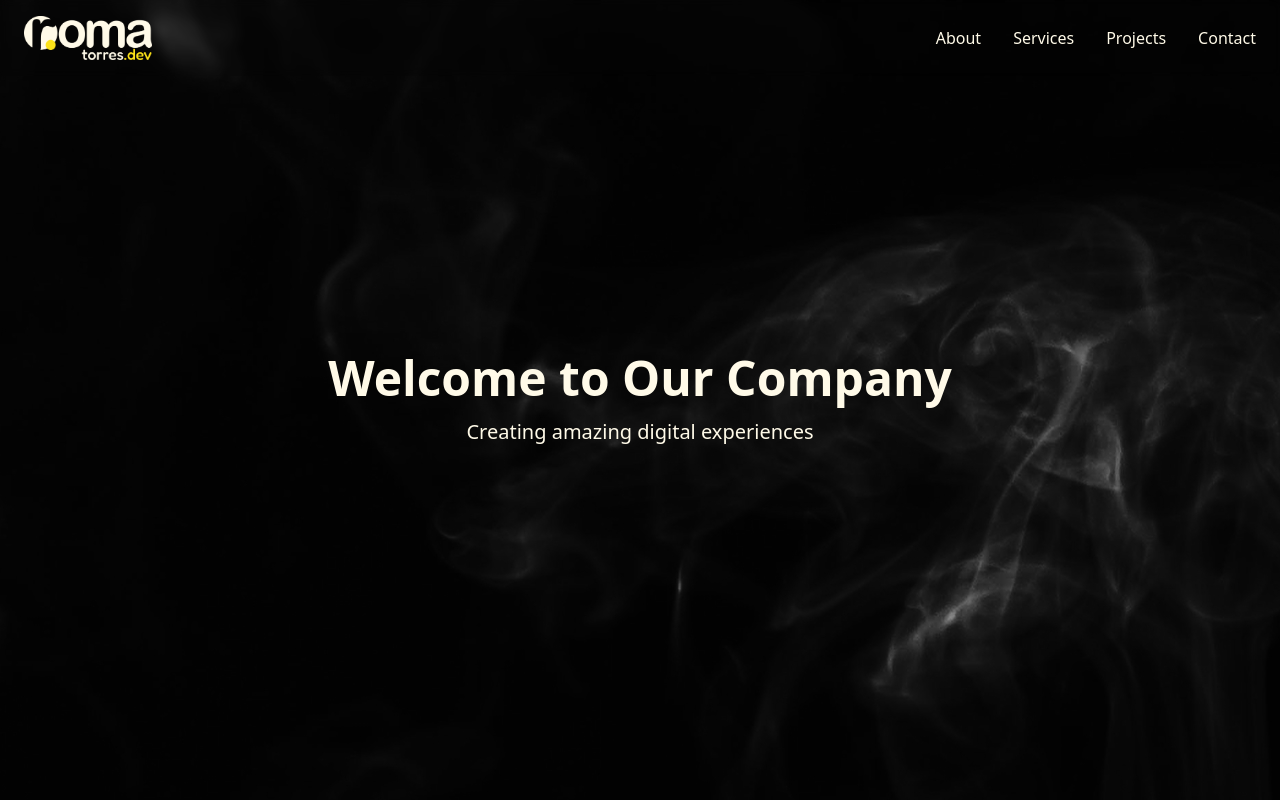
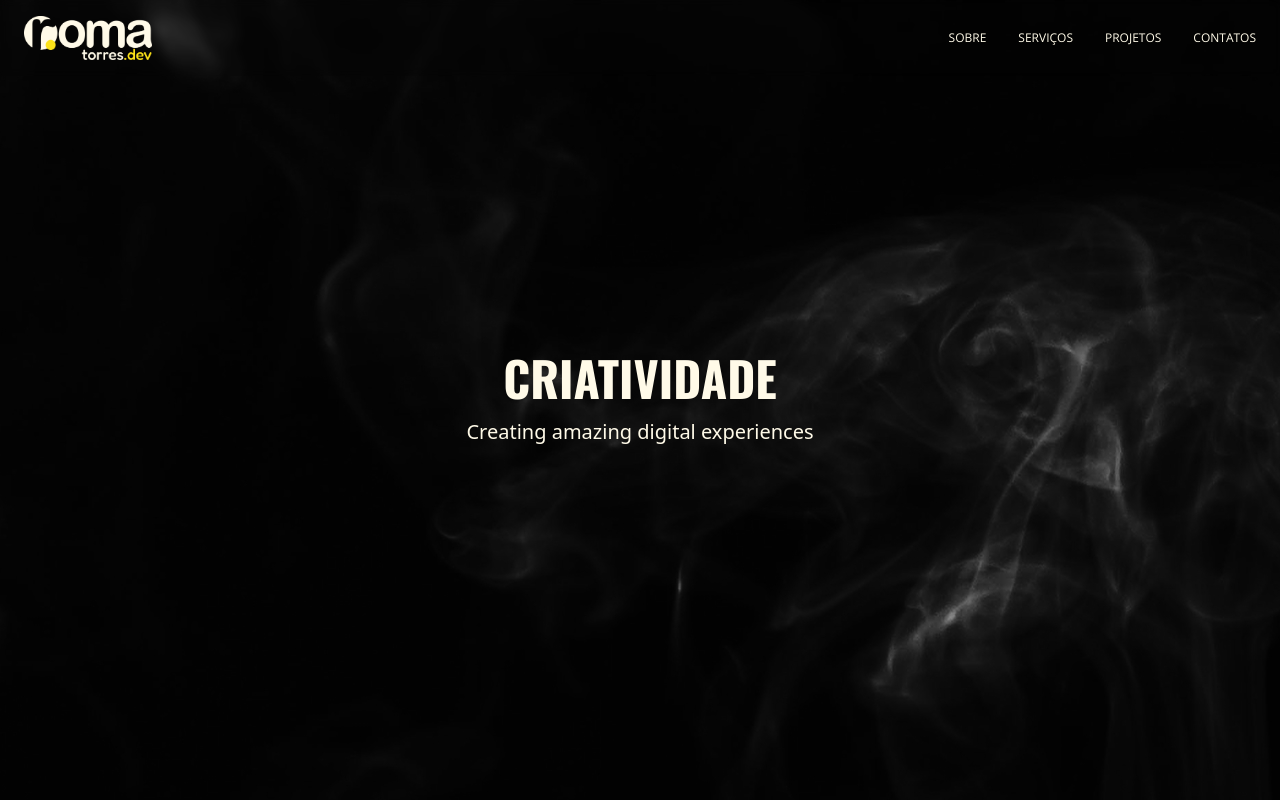
Before and after one commit to romatorres/romatorres-dev, a Next.js app: page / in a window 1280 px wide. Shown: the top 800 px of the page. Built offline with nearby package versions, Linux system fonts and the light colour scheme; no server answers; the database is empty.

Commit message:
fontfamily

```diff
--- a/src/components/Header.tsx
+++ b/src/components/Header.tsx
@@ -44,34 +44,34 @@ export default function Header() {
             />
           </a>
 
-          <div className="hidden md:flex space-x-8 text-title font-oswald">
+          <div className="hidden md:flex space-x-8 text-title font-secondary text-xs">
             <a
               href="#about"
               onClick={(e) => scrollToSection(e, "about")}
-              className="hover:text-blue-600"
+              className="hover:text-primary"
             >
-              About
+              SOBRE
             </a>
             <a
               href="#services"
               onClick={(e) => scrollToSection(e, "services")}
-              className="hover:text-blue-600"
+              className="hover:text-primary"
             >
-              Services
+              SERVIÇOS
             </a>
             <a
               href="#projects"
               onClick={(e) => scrollToSection(e, "projects")}
-              className="hover:text-blue-600"
+              className="hover:text-primary"
             >
-              Projects
+              PROJETOS
             </a>
             <a
               href="#contacts"
               onClick={(e) => scrollToSection(e, "contacts")}
-              className="hover:text-blue-600"
+              className="hover:text-primary"
             >
-              Contact
+              CONTATOS
             </a>
           </div>
 
--- a/src/components/Hero.tsx
+++ b/src/components/Hero.tsx
@@ -7,7 +7,7 @@ export default function Hero() {
       className="min-h-screen flex items-center justify-center bg-hero bg-center bg-cover bg-no-repeat"
     >
       <div className="container mx-auto px-6 text-center text-title">
-        <h1 className="text-5xl font-bold mb-4">Welcome to Our Company</h1>
+        <h1 className="text-5xl font-bold font-primary mb-4 ">CRIATIVIDADE</h1>
         <p className="text-xl">Creating amazing digital experiences</p>
       </div>
     </section>
--- a/tailwind.config.ts
+++ b/tailwind.config.ts
@@ -28,7 +28,7 @@ export default {
           foreground: "#0A0A0A",
         },
         primary: {
-          DEFAULT: "#1A1A1A",
+          DEFAULT: "#FCE219",
           foreground: "#FAFAFA",
         },
         secondary: {
```
